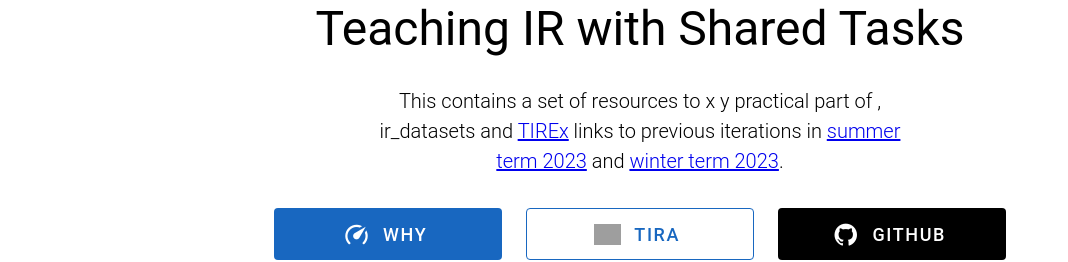
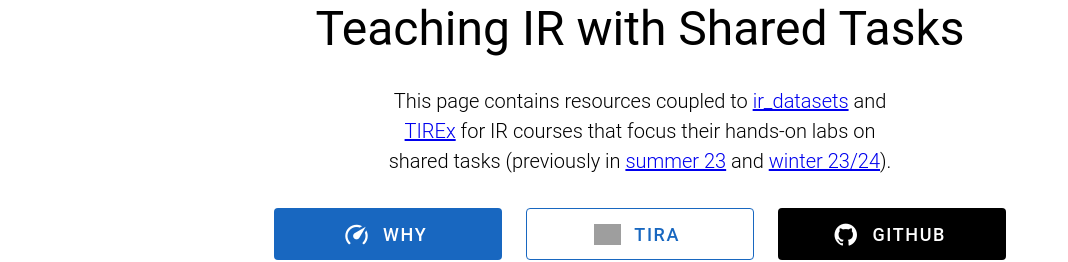
Before and after one commit to tira-io/teaching-ir-with-shared-tasks, a Vue app in the folder browser/: page / in a window 1280 px wide. Shown: the part 328-590 px from the top of the page, without its empty margins (0-1068 px from the left). Built offline with nearby package versions, Linux system fonts and the light colour scheme; grey boxes are pictures that could not be loaded.

Commit message:
improve wording

```diff
--- a/browser/src/views/LandingPage.vue
+++ b/browser/src/views/LandingPage.vue
@@ -6,11 +6,7 @@
           Teaching IR with Shared Tasks
         </h1>
         <p class="mx-auto py-4 tira-explanation">
-
-
-This contains a set of resources to x y practical part of ,
-ir_datasets and <a href="https://webis.de/publications.html?q=tira#froebe_2023e" target="_blank">TIREx</a>
-links to previous iterations in <a href="https://tira-io.github.io/ir-lab-sose-23/" target="_blank">summer term 2023</a> and <a href="https://tira-io.github.io/ir-lab-ws-23/" target="_blank">winter term 2023</a>.
+        This page contains resources coupled to  <a href="https://arxiv.org/pdf/2103.02280.pdf" target="_blank">ir_datasets</a> and <a href="https://webis.de/publications.html?q=tira#froebe_2023e" target="_blank">TIREx</a> for IR courses that focus their hands-on labs on shared tasks (previously in  <a href="https://tira-io.github.io/ir-lab-sose-23/" target="_blank">summer 23</a> and <a href="https://tira-io.github.io/ir-lab-ws-23/" target="_blank">winter 23/24</a>).
         </p>
         <v-row class="d-flex justify-center py-4">
           <v-col cols="auto">
```
